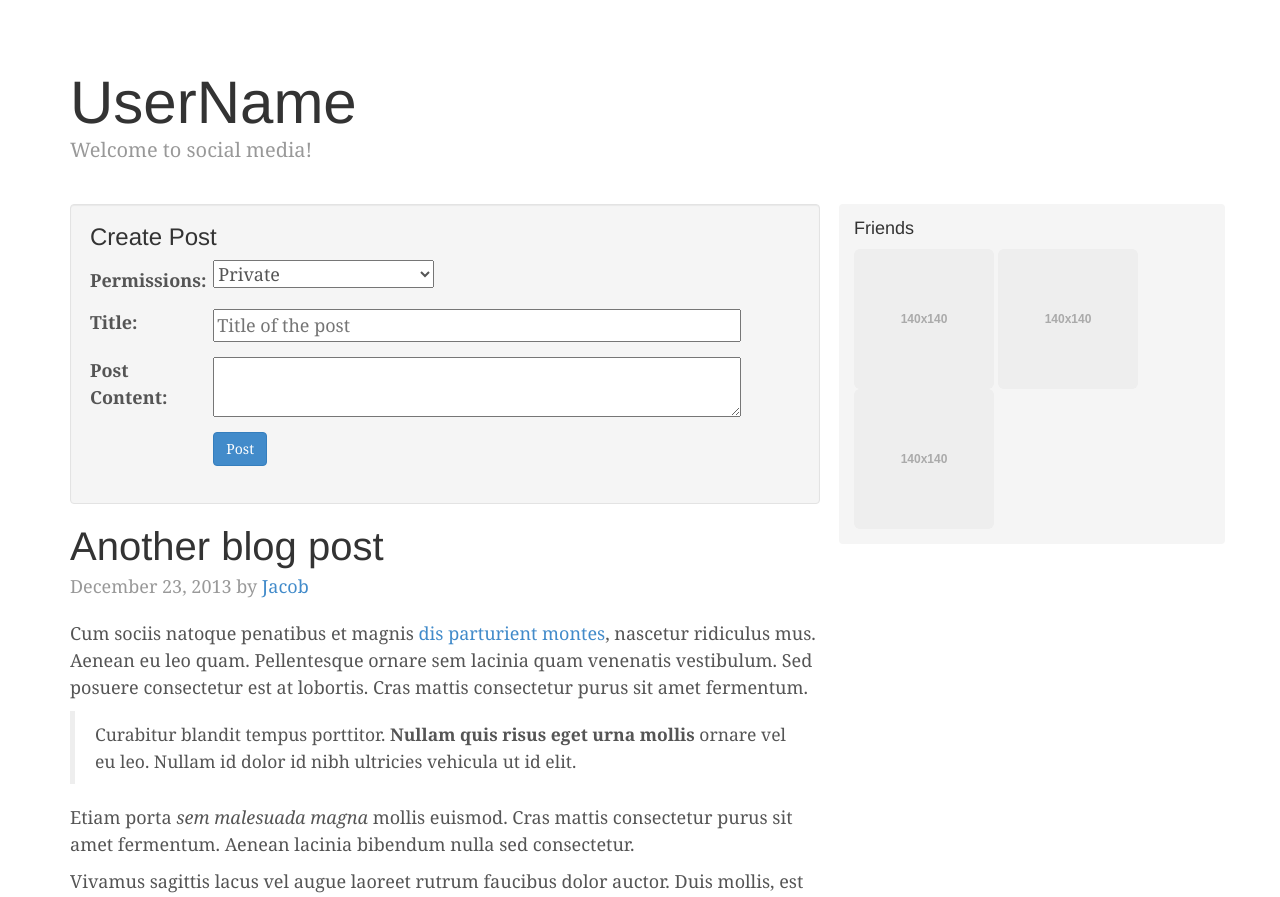
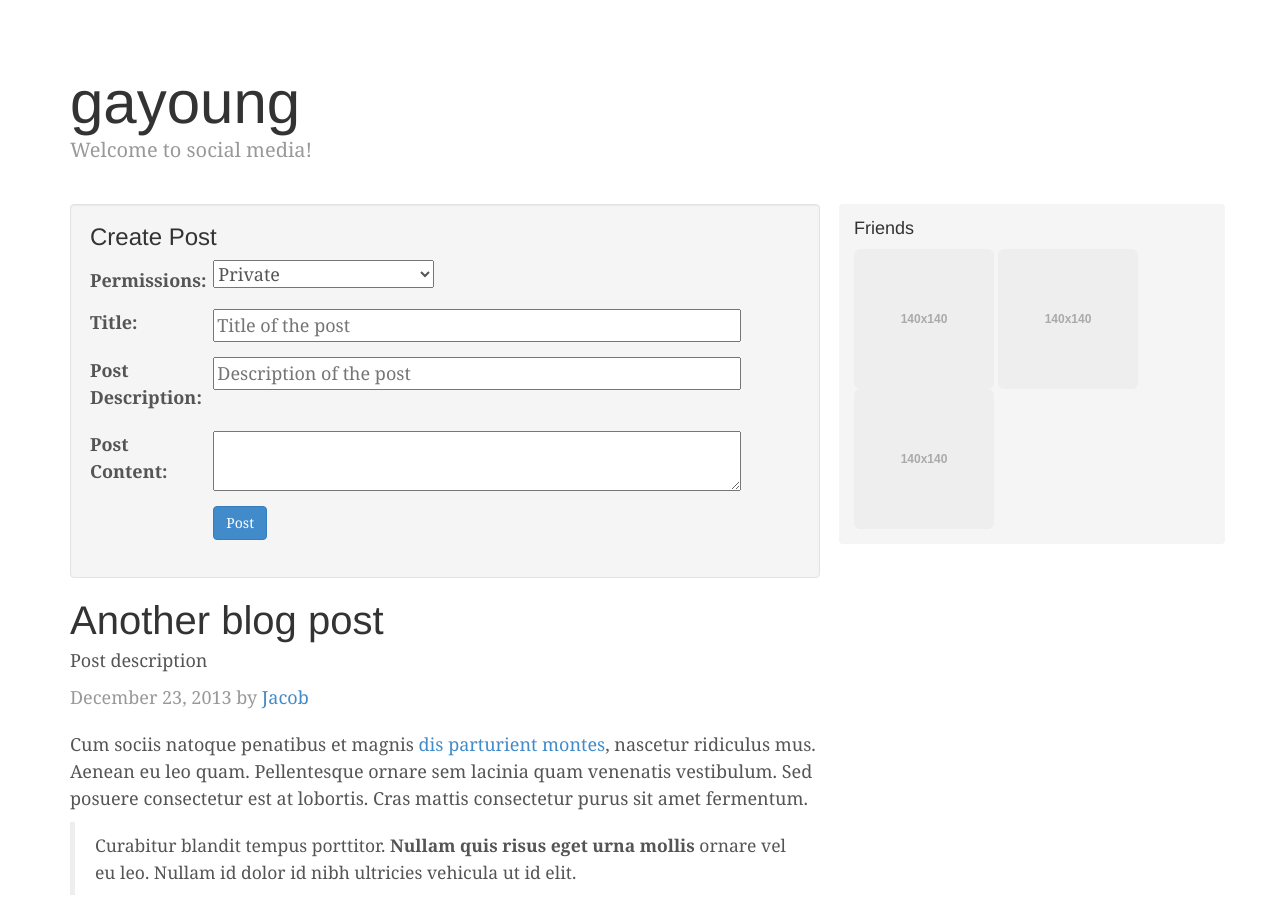
Before and after one commit to jreddeko/cmput410-project, a Django app: page /friendbook/user/admin/post in a window 1280 px wide. Shown: the part 51-948 px from the top of the page. Run offline with Django 3.2, Linux system fonts and the light colour scheme; data comes from the database, SQL or seed files in the repository; parts of the project's set-up code (start-up, migrations or seed data) failed here and were passed over; some libraries are stand-ins or nearby versions.

Commit message:
trying to create new posts

```diff
--- a/project/friendbook/main/views.py
+++ b/project/friendbook/main/views.py
@@ -31,26 +31,33 @@ def users(request):
 
 @csrf_exempt
 def posts(request,username):
-  context = RequestContext(request)
-  return render_to_response('main/postwall.html', context)
-  #if request.method == 'GET':
-  #  artifact = Users.objects.get(username=username)
-  #  response_data = serializers.serialize('json', Posts.objects.filter(owner_id=Users.objects.get(username=username)))
-  #  return HttpResponse(response_data)
-  #elif request.method == 'PUT':
-  #  #add post
-  #  #eg curl -X PUT -H "Content-Type: application/json" -d '{"title":"sometitle", "permission":"local", "content_type":"content_type", "content":"bunch of stuff", "visibility" :"poor"}' http://localhost:8000/friendbook/user/testperson/post
-  #  b = json.loads(request.body)
-  #  post = Posts.objects.create(title = b['title'], owner_id=Users.objects.get(username=username), permission= b['permission'], content_type= b['content_type'], content=b['content'],  visibility = b['visibility'])
-  #  post.source = request.build_absolute_uri() + "/" + str(post.id)
-  #  post.save()
-  #  response_data = serializers.serialize('json', [post])
-  #  return HttpResponse(response_data)
-  #else:
-  #  return HttpResponseNotAllowed
+  #context = RequestContext(request)
+  #return render_to_response('main/postwall.html', context)
+  if request.method == 'GET':
+    # TODO: change this!! hard coded username for now for testing
+    artifact = Users.objects.get(username="gayoung")
+    # later get db information here but no info yet
+    #response_data = serializers.serialize('json', Posts.objects.filter(owner_id=Users.objects.get(username=username)))
+    #TODO grab username from session later
+    return render(request, 'main/postwall.html', {'username': 'gayoung'})
+    #return HttpResponse(response_data)
+  elif request.method == 'POST':
+    #add post
+    #eg curl -X PUT -H "Content-Type: application/json" -d '{"title":"sometitle", "permission":"local", "content_type":"content_type", "content":"bunch of stuff", "visibility" :"poor"}' http://localhost:8000/friendbook/user/testperson/post
+    print request.POST
+    print request.POST.get("post_permissions")
+    #b = json.loads(request.POST)
+    post = Posts.objects.create(title = b['title'], owner_id=Users.objects.get(username=username), permission= b['permission'], content_type= b['content_type'], content=b['content'],  visibility = b['visibility'])
+    #post.source = request.build_absolute_uri() + "/" + str(post.id)
+    #post.save()
+    #response_data = serializers.serialize('json', [post])
+    #return HttpResponse(response_data)
+  else:
+    return HttpResponseNotAllowed
 
 @csrf_exempt
 def post (request, username,post_id):
+  print request.method
   if request.method == 'GET':
     reponse_data = serializers.serialize('json', Posts.objects.filter(owner_id=Users.objects.get(username=username)),use_natural_foreign_keys=True)
     return HttpResponse(reponse_data)
--- a/project/friendbook/static/js/postwall.js
+++ b/project/friendbook/static/js/postwall.js
@@ -88,7 +88,69 @@ $(document).ready(function (){
         toolbar: "insertfile undo redo | styleselect | bold italic | alignleft aligncenter alignright alignjustify | bullist numlist outdent indent | link image"
     });
 
+    $("#new_post").submit(function(e) {
+        e.preventDefault();
+        processPostData();
+    });
+
 });
+
+function processPostData()
+{
+    var permission = $("#post_permissions").val();
+    var authorname = $("#spec_author_input").val();
+    var title = $("#post_title").val();
+    var description = $("#post_description").val();
+    var content = tinymce.get("post_content").getContent();
+    var host = window.location.host;
+    var posttime = $.now();
+
+    //var source = not done yet
+    //var origin = not done yet
+    //var category = not implemented yet
+    //var guid = ??
+
+    // make the JSON string and pass to AJAX and call url
+    // not tested yet!
+    var targetUrl = $("#new_post").attr("action");
+    $.ajax({
+        url: targetUrl,
+        type: 'PUT',
+        contentType: 'text/html',
+        data:{
+            "posts":[
+                {
+                    "title": title,
+                    "source": 'blah',
+                    "origin": 'blah',
+                    "description": description,
+                    "content-type": 'text/html',
+                    "content": content,
+                    "author": {
+                        "id": 1,
+                        "host": host,
+                        "displayname": "gayoung",
+                        "url": host+"author/gayoung"
+                    },
+                    "categories": "['hello', 'world']",
+                    "comments": [{}],
+                    "pubDate": posttime,
+                    "guid": 'blah',
+                    "visibility": permission
+
+                }
+            ]
+        },
+        success: function() {
+            alert("success");
+        },
+        error: function(jqXHR, textStatus, errorThrown) {
+            alert ("AJAX error: "+ jqXHR + ", "+textStatus+", "+errorThrown);
+        }
+    })
+
+
+}
 
 function text2form(currentdbId)
 {
@@ -98,7 +160,8 @@ function text2form(currentdbId)
         $("#post_overlay-"+currentdbId).css("display", "none");
 
         // get currently displayed contents of the post
-        var headerContent = $("#post_content-"+currentdbId+" h2").first().text();
+        var headerContent = $("#post-"+currentdbId+" h2").first().text();
+        var description = $("#post_description-"+currentdbId).text();
         var bodyContent = '';
         $("#post_content-"+currentdbId).children().each(function() {
             if(this.tagName != "h2")
@@ -131,6 +194,8 @@ function text2form(currentdbId)
                 }
             }
         });
+
+        $("#post_description-"+currentdbId).val(description);
         tinymce.init({
         selector: "#post_content-"+currentdbId,
         plugins: [
@@ -155,7 +220,7 @@ function createForm(id)
                             '<div class="col-sm-10">'+
                                 '<select id="post_permissions-'+id+'" name="post_permissions-"'+id+'>'+
                                     '<option value="private" selected="selected">Private</option>'+
-                                        '<option value="spec_autor">Specify</option>'+
+                                        '<option value="spec_author">Specify</option>'+
                                         '<option value="friends">Friends</option>'+
                                         '<option value="friendsoffriends">Friends of my friends</option>'+
                                         '<option value="local">Friends within my host</option>'+
@@ -176,6 +241,12 @@ function createForm(id)
                                 '</div>'+
                             '</div>'+
                             '<div class="form-group">'+
+                                '<label for="post_description-'+id+'" class="col-sm-2">Post Description:</label>'+
+                                '<div class="col-sm-10">'+
+                                  '<input id="post_description-'+id+'" name="post_description-'+id+'" style="width: 90%;" placeholder="Description of the post"/>'+
+                                '</div>'+
+                            '</div>'+
+                            '<div class="form-group">'+
                                 '<label for="post_content-'+id+'" class="col-sm-2">Post Content:</label>'+
                                 '<div class="col-sm-10">'+
                                   '<textarea id="post_content-'+id+'" name="post_content" style="width: 90%;"></textarea>'+
--- a/project/friendbook/templates/main/postwall.html
+++ b/project/friendbook/templates/main/postwall.html
@@ -57,7 +57,8 @@
         <div class="container">
 
             <div class="blog-header">
-                <h1 class="blog-title">UserName</h1>
+                <!-- update Username to actual username when sessions are set. -->
+                <h1 class="blog-title">{{ username }}</h1>
                 <p class="lead blog-description">Welcome to social media!</p>
             </div>
 
@@ -65,13 +66,14 @@
                 <div class="col-sm-8 blog-main">
                     <div class="well">
                         <h3>Create Post</h3>
-                        <form class="form-horizontal" action="" method="POST">
+                        <form id="new_post" class="form-horizontal" action="{% url 'posts' username %}" method="post">{% csrf_token %}
                             <div class="form-group">
                                 <label for="post_permissions" class="col-sm-2 control-label">Permissions:</label>
                                 <div class="col-sm-10">
+                                    <!-- chang evalue of these options to match ones given in JSON example -->
                                     <select id="post_permissions" name="post_permissions">
                                         <option value="private" selected="selected">Private</option>
-                                        <option value="spec_autor">Specify</option>
+                                        <option value="spec_author">Specify</option>
                                         <option value="friends">Friends</option>
                                         <option value="friendsoffriends">Friends of my friends</option>
                                         <option value="local">Friends within my host</option>
@@ -89,6 +91,12 @@
                                 <label for="post_title" class="col-sm-2">Title: </label>
                                 <div class="col-sm-10">
                                     <input type="text" id="post_title" name="post_title" style="width: 90%;" placeholder="Title of the post"/>
+                                </div>
+                            </div>
+                            <div class="form-group">
+                                <label for="post_description" class="col-sm-2">Post Description:</label>
+                                <div class="col-sm-10">
+                                  <input id="post_description" name="post_description" style="width: 90%;" placeholder="Description of the post"/>
                                 </div>
                             </div>
                             <div class="form-group">
@@ -112,8 +120,11 @@
                             <!-- TODO replace the href of the delete to webservice URI with DELETE HTTP request -->
                             <a role="button" class="btn btn-default btn-md post_overlayButtons overlayDelete" href="">Delete</a>
                         </div>
+                        <h2 class="blog-post-title">Another blog post</h2>
+                        <div id="post_description-dbId">
+                            <p>Post description</p>
+                        </div>
                         <div id="post_content-dbId" class="blog_content">
-                            <h2 class="blog-post-title">Another blog post</h2>
                             <p class="blog-post-meta">December 23, 2013 by <a href="#">Jacob</a></p>
 
                             <p>Cum sociis natoque penatibus et magnis <a href="#">dis parturient montes</a>, nascetur ridiculus mus. Aenean eu leo quam. Pellentesque ornare sem lacinia quam venenatis vestibulum. Sed posuere consectetur est at lobortis. Cras mattis consectetur purus sit amet fermentum.</p>
@@ -126,8 +137,6 @@
                         <!-- hidden div where it will be storing the permissions value from the DB. Needed when editting the post to load previous contents asynchronously -->
                         <input id="post_permission-dbId" type="hidden" value="public"/>
                     </div><!-- /.blog-post -->
-
-
                 </div><!-- /.blog-main -->
 
                 <div class="col-sm-3 col-sm-offset-1 blog-sidebar list_friends">
```
Also changed, not shown: 1 other file.
